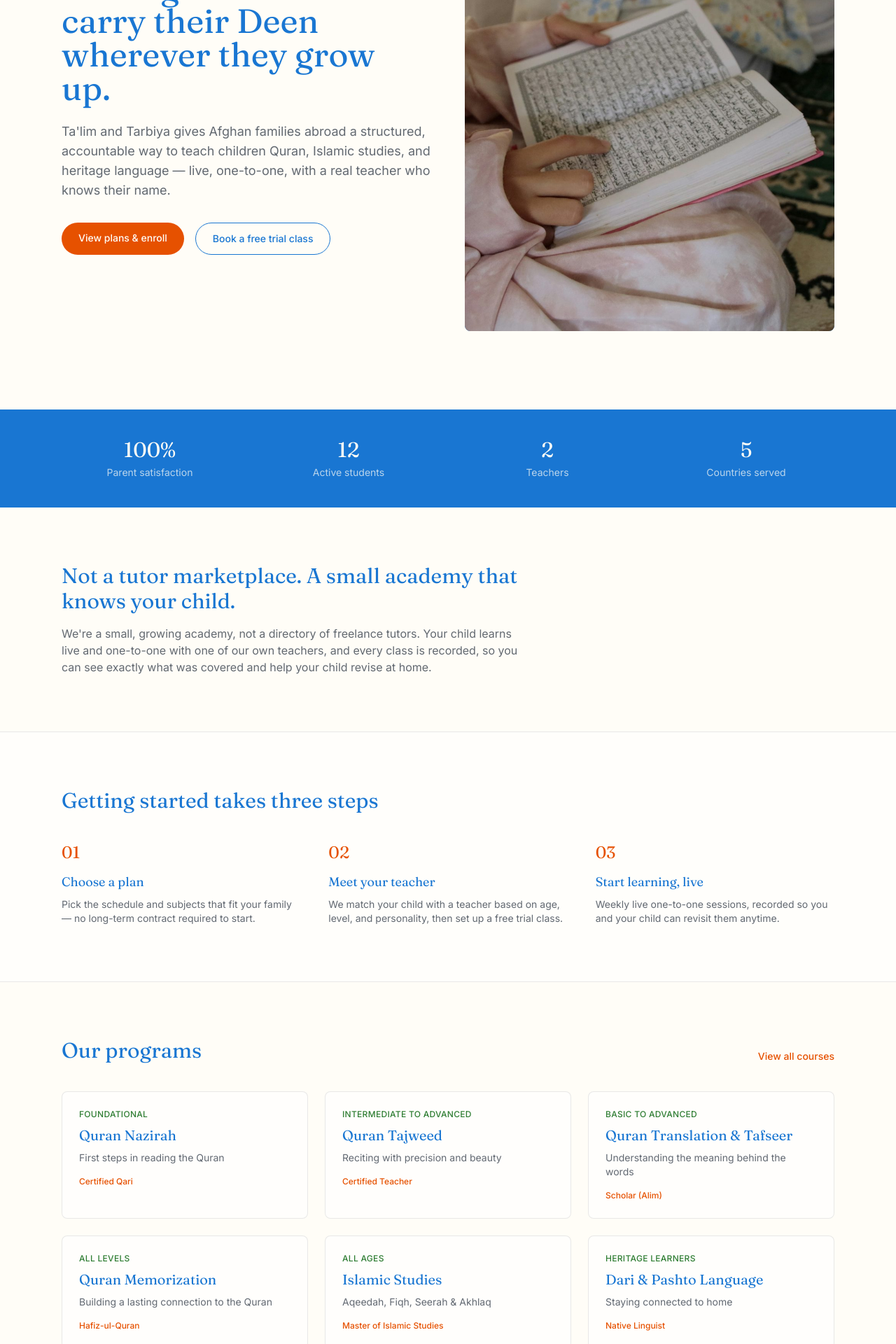
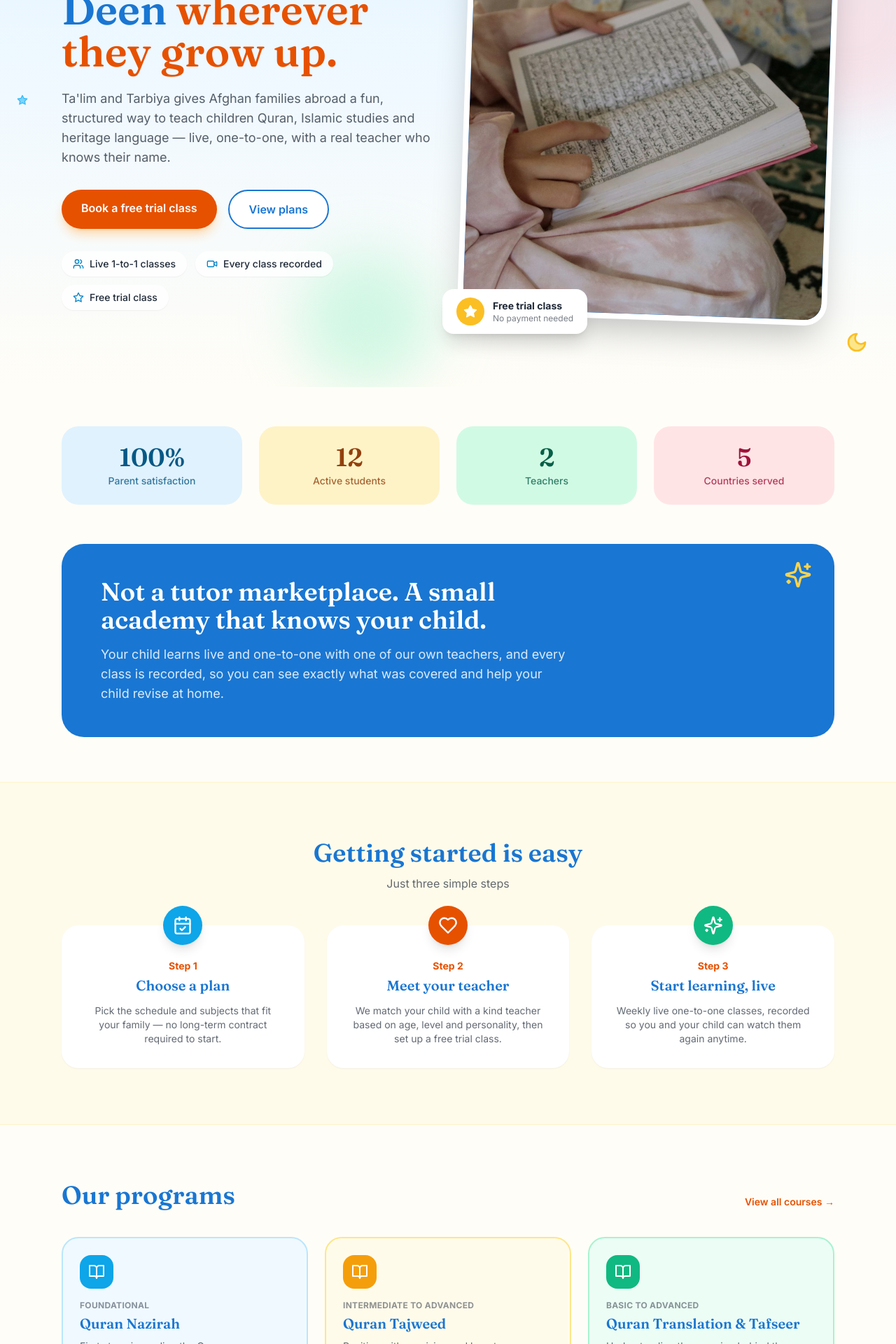
Before and after one commit to SamiHotak26/Taleem-And-Tarbiyah, a Next.js app: page / in a window 1280 px wide. Shown: the part 380-2300 px from the top of the page at 70% size. Built offline with nearby package versions, Linux system fonts and the light colour scheme; no server answers.

Commit message:
Update page.tsx

```diff
--- a/app/page.tsx
+++ b/app/page.tsx
@@ -1,66 +1,130 @@
 import Link from "next/link";
 import Image from "next/image";
+import {
+  BookOpen,
+  CalendarCheck,
+  Heart,
+  Moon,
+  Sparkles,
+  Star,
+  Users,
+  Video,
+} from "lucide-react";
 import { courses } from "@/lib/courses";
-import CourseCard from "@/components/CourseCard";
 import heroImage from "./hero.jpg";
 
 const stats = [
-  { value: "100%", label: "Parent satisfaction" },
-  { value: "12", label: "Active students" },
-  { value: "2", label: "Teachers" },
-  { value: "5", label: "Countries served" },
+  { value: "100%", label: "Parent satisfaction", color: "bg-sky-100 text-sky-800" },
+  { value: "12", label: "Active students", color: "bg-amber-100 text-amber-800" },
+  { value: "2", label: "Teachers", color: "bg-emerald-100 text-emerald-800" },
+  { value: "5", label: "Countries served", color: "bg-rose-100 text-rose-800" },
+];
+
+const features = [
+  { icon: Users, text: "Live 1-to-1 classes" },
+  { icon: Video, text: "Every class recorded" },
+  { icon: Star, text: "Free trial class" },
 ];
 
 const steps = [
   {
+    icon: CalendarCheck,
+    color: "bg-sky-500",
     title: "Choose a plan",
     body: "Pick the schedule and subjects that fit your family — no long-term contract required to start.",
   },
   {
+    icon: Heart,
+    color: "bg-clay",
     title: "Meet your teacher",
-    body: "We match your child with a teacher based on age, level, and personality, then set up a free trial class.",
+    body: "We match your child with a kind teacher based on age, level and personality, then set up a free trial class.",
   },
   {
+    icon: Sparkles,
+    color: "bg-emerald-500",
     title: "Start learning, live",
-    body: "Weekly live one-to-one sessions, recorded so you and your child can revisit them anytime.",
+    body: "Weekly live one-to-one classes, recorded so you and your child can watch them again anytime.",
   },
+];
+
+const cardColors = [
+  "bg-sky-50 border-sky-200",
+  "bg-amber-50 border-amber-200",
+  "bg-emerald-50 border-emerald-200",
+  "bg-rose-50 border-rose-200",
+  "bg-violet-50 border-violet-200",
+  "bg-orange-50 border-orange-200",
+];
+
+const iconColors = [
+  "bg-sky-500",
+  "bg-amber-500",
+  "bg-emerald-500",
+  "bg-rose-500",
+  "bg-violet-500",
+  "bg-orange-500",
 ];
 
 export default function Home() {
   return (
     <>
       {/* Hero */}
-      <section className="mx-auto max-w-6xl px-6 pt-16 pb-20 md:pt-24 md:pb-28 grid md:grid-cols-2 gap-12 items-center">
+      <section className="relative overflow-hidden bg-gradient-to-b from-sky-100 via-sky-50 to-cream">
+        {/* Playful background shapes */}
+        <div aria-hidden className="pointer-events-none absolute -top-16 -left-16 h-64 w-64 rounded-full bg-amber-200/60 blur-2xl" />
+        <div aria-hidden className="pointer-events-none absolute top-40 -right-20 h-72 w-72 rounded-full bg-rose-200/50 blur-2xl" />
+        <div aria-hidden className="pointer-events-none absolute bottom-0 left-1/3 h-48 w-48 rounded-full bg-emerald-200/50 blur-2xl" />
+        <Star aria-hidden className="absolute top-10 right-1/3 h-6 w-6 text-amber-400 fill-amber-300" />
+        <Star aria-hidden className="absolute top-1/2 left-6 h-4 w-4 text-sky-400 fill-sky-300" />
+        <Moon aria-hidden className="absolute bottom-12 right-10 h-8 w-8 text-amber-400 fill-amber-200" />
+
+        <div className="relative mx-auto max-w-6xl px-6 pt-14 pb-20 md:pt-20 md:pb-24 grid md:grid-cols-2 gap-12 items-center">
           <div>
-          <p className="text-sm font-medium text-clay">
-            Live online Quran & Islamic education
+            <p className="inline-flex items-center gap-2 rounded-full bg-white px-4 py-1.5 text-sm font-semibold text-clay shadow-sm">
+              <BookOpen className="h-4 w-4" />
+              Live online Quran &amp; Islamic education
             </p>
-          <h1 className="mt-4 font-display text-4xl md:text-5xl leading-[1.1] text-lapis">
-            Raising children who carry their Deen wherever they grow up.
+            <h1 className="mt-5 font-display text-4xl md:text-6xl font-semibold leading-[1.1] text-lapis">
+              Raising children who carry their Deen{" "}
+              <span className="text-clay">wherever they grow up.</span>
             </h1>
-          <p className="mt-6 text-lg text-ink/70 max-w-prose">
-            Ta&apos;lim and Tarbiya gives Afghan families abroad a structured,
-            accountable way to teach children Quran, Islamic studies, and
+            <p className="mt-6 text-lg text-ink/75 max-w-prose">
+              Ta&apos;lim and Tarbiya gives Afghan families abroad a fun,
+              structured way to teach children Quran, Islamic studies and
               heritage language — live, one-to-one, with a real teacher who
               knows their name.
             </p>
+
             <div className="mt-8 flex flex-wrap gap-4">
               <Link
-              href="/pricing"
-              className="rounded-full bg-clay px-6 py-3 text-sm font-medium text-cream hover:bg-clay-dark transition-colors"
-            >
-              View plans & enroll
-            </Link>
-            <Link
-              href="/contact"
-              className="rounded-full border border-lapis px-6 py-3 text-sm font-medium text-lapis hover:bg-lapis hover:text-cream transition-colors"
+                href="/enrol"
+                className="rounded-full bg-clay px-7 py-3.5 text-base font-semibold text-white shadow-lg shadow-orange-200 hover:bg-clay-dark hover:-translate-y-0.5 transition-all"
               >
                 Book a free trial class
               </Link>
-          </div>
+              <Link
+                href="/pricing"
+                className="rounded-full bg-white px-7 py-3.5 text-base font-semibold text-lapis border-2 border-lapis hover:bg-lapis hover:text-white transition-colors"
+              >
+                View plans
+              </Link>
             </div>
 
-        <div className="relative aspect-[4/5] rounded-lg bg-lapis overflow-hidden">
+            <ul className="mt-8 flex flex-wrap gap-3">
+              {features.map(({ icon: Icon, text }) => (
+                <li
+                  key={text}
+                  className="inline-flex items-center gap-2 rounded-full bg-white/80 px-4 py-2 text-sm font-medium text-ink shadow-sm"
+                >
+                  <Icon className="h-4 w-4 text-sky-600" />
+                  {text}
+                </li>
+              ))}
+            </ul>
+          </div>
+
+          <div className="relative">
+            <div className="relative aspect-[4/5] rotate-2 rounded-[2rem] border-8 border-white bg-lapis overflow-hidden shadow-2xl">
               <Image
                 src={heroImage}
                 alt="A child reading the Quran, following the lines with her finger"
@@ -71,51 +135,67 @@ export default function Home() {
                 className="object-cover"
               />
             </div>
+            <div className="absolute -bottom-5 -left-4 md:-left-8 flex items-center gap-3 rounded-2xl bg-white px-5 py-3 shadow-xl">
+              <span className="flex h-10 w-10 items-center justify-center rounded-full bg-amber-400">
+                <Star className="h-5 w-5 text-white fill-white" />
+              </span>
+              <div>
+                <p className="text-sm font-bold text-ink">Free trial class</p>
+                <p className="text-xs text-ink/60">No payment needed</p>
+              </div>
+            </div>
+          </div>
+        </div>
       </section>
 
       {/* Stats */}
-      <section className="bg-lapis text-cream">
-        <div className="mx-auto max-w-6xl px-6 py-10 grid grid-cols-2 md:grid-cols-4 gap-8 text-center">
+      <section className="mx-auto max-w-6xl px-6 py-14">
+        <div className="grid grid-cols-2 md:grid-cols-4 gap-4 md:gap-6">
           {stats.map((s) => (
-            <div key={s.label}>
-              <p className="font-display text-3xl">{s.value}</p>
-              <p className="mt-1 text-sm text-cream/70">{s.label}</p>
+            <div key={s.label} className={`rounded-3xl p-6 text-center ${s.color}`}>
+              <p className="font-display text-4xl font-semibold">{s.value}</p>
+              <p className="mt-1 text-sm font-medium opacity-80">{s.label}</p>
             </div>
           ))}
         </div>
       </section>
 
-      {/* Differentiation */}
-      <section className="mx-auto max-w-6xl px-6 py-20">
-        <div className="max-w-2xl">
-          <h2 className="font-display text-3xl text-lapis">
+      {/* Why us */}
+      <section className="mx-auto max-w-6xl px-6 pb-16">
+        <div className="rounded-[2rem] bg-lapis px-8 py-12 md:px-14 text-white relative overflow-hidden">
+          <Sparkles aria-hidden className="absolute top-6 right-8 h-10 w-10 text-amber-300" />
+          <h2 className="font-display text-3xl md:text-4xl font-semibold max-w-2xl">
             Not a tutor marketplace. A small academy that knows your child.
           </h2>
-          <p className="mt-4 text-ink/70">
-            We&apos;re a small, growing academy, not a directory of freelance
-            tutors. Your child learns live and one-to-one with one of our own
-            teachers, and every class is recorded, so you can see exactly what
-            was covered and help your child revise at home.
+          <p className="mt-4 max-w-2xl text-white/85 text-lg">
+            Your child learns live and one-to-one with one of our own
+            teachers, and every class is recorded, so you can see exactly
+            what was covered and help your child revise at home.
           </p>
         </div>
       </section>
 
-      {/* Process */}
-      <section className="bg-white/50 border-y border-ink/10">
+      {/* Steps */}
+      <section className="bg-amber-50 border-y border-amber-100">
         <div className="mx-auto max-w-6xl px-6 py-20">
-          <h2 className="font-display text-3xl text-lapis">
-            Getting started takes three steps
+          <h2 className="font-display text-3xl md:text-4xl font-semibold text-lapis text-center">
+            Getting started is easy
           </h2>
-          <div className="mt-10 grid md:grid-cols-3 gap-10">
-            {steps.map((step, i) => (
-              <div key={step.title}>
-                <p className="font-display text-clay text-2xl">
-                  {String(i + 1).padStart(2, "0")}
-                </p>
-                <h3 className="mt-3 font-display text-lg text-lapis">
-                  {step.title}
-                </h3>
-                <p className="mt-2 text-sm text-ink/70">{step.body}</p>
+          <p className="mt-3 text-center text-ink/70">Just three simple steps</p>
+          <div className="mt-12 grid md:grid-cols-3 gap-8">
+            {steps.map(({ icon: Icon, color, title, body }, i) => (
+              <div
+                key={title}
+                className="relative rounded-3xl bg-white p-8 pt-12 text-center shadow-sm"
+              >
+                <span
+                  className={`absolute -top-7 left-1/2 -translate-x-1/2 flex h-14 w-14 items-center justify-center rounded-full ${color} text-white shadow-lg`}
+                >
+                  <Icon className="h-7 w-7" />
+                </span>
+                <p className="text-sm font-bold text-clay">Step {i + 1}</p>
+                <h3 className="mt-1 font-display text-xl font-semibold text-lapis">{title}</h3>
+                <p className="mt-3 text-sm text-ink/70">{body}</p>
               </div>
             ))}
           </div>
@@ -125,15 +205,55 @@ export default function Home() {
       {/* Courses */}
       <section className="mx-auto max-w-6xl px-6 py-20">
         <div className="flex items-end justify-between gap-4 flex-wrap">
-          <h2 className="font-display text-3xl text-lapis">Our programs</h2>
-          <Link href="/courses" className="text-sm font-medium text-clay">
-            View all courses
+          <h2 className="font-display text-3xl md:text-4xl font-semibold text-lapis">
+            Our programs
+          </h2>
+          <Link href="/courses" className="text-sm font-semibold text-clay hover:underline">
+            View all courses →
           </Link>
         </div>
         <div className="mt-10 grid sm:grid-cols-2 lg:grid-cols-3 gap-6">
-          {courses.slice(0, 6).map((course) => (
-            <CourseCard key={course.slug} course={course} />
+          {courses.slice(0, 6).map((course, i) => (
+            <Link
+              key={course.slug}
+              href={`/courses/${course.slug}`}
+              className={`group rounded-3xl border-2 p-6 transition-all hover:-translate-y-1 hover:shadow-lg ${cardColors[i % cardColors.length]}`}
+            >
+              <span
+                className={`flex h-12 w-12 items-center justify-center rounded-2xl ${iconColors[i % iconColors.length]} text-white`}
+              >
+                <BookOpen className="h-6 w-6" />
+              </span>
+              <p className="mt-4 text-xs font-bold uppercase tracking-wide text-ink/50">
+                {course.level}
+              </p>
+              <h3 className="mt-1 font-display text-xl font-semibold text-lapis">
+                {course.title}
+              </h3>
+              <p className="mt-2 text-sm text-ink/70">{course.tagline}</p>
+              <p className="mt-4 text-sm font-semibold text-clay group-hover:underline">
+                Learn more →
+              </p>
+            </Link>
           ))}
+        </div>
+      </section>
+
+      {/* Final call to action */}
+      <section className="mx-auto max-w-6xl px-6 pb-20">
+        <div className="rounded-[2rem] bg-gradient-to-r from-clay to-amber-500 px-8 py-12 md:px-14 text-center text-white">
+          <h2 className="font-display text-3xl md:text-4xl font-semibold">
+            Ready to start your child&apos;s journey?
+          </h2>
+          <p className="mt-3 text-white/90 text-lg">
+            Book a free trial class today, no payment needed.
+          </p>
+          <Link
+            href="/enrol"
+            className="mt-8 inline-block rounded-full bg-white px-8 py-3.5 text-base font-semibold text-clay shadow-lg hover:-translate-y-0.5 transition-transform"
+          >
+            Book a free trial class
+          </Link>
         </div>
       </section>
     </>
```
Lines whose indentation alone changed are shown as unchanged.
